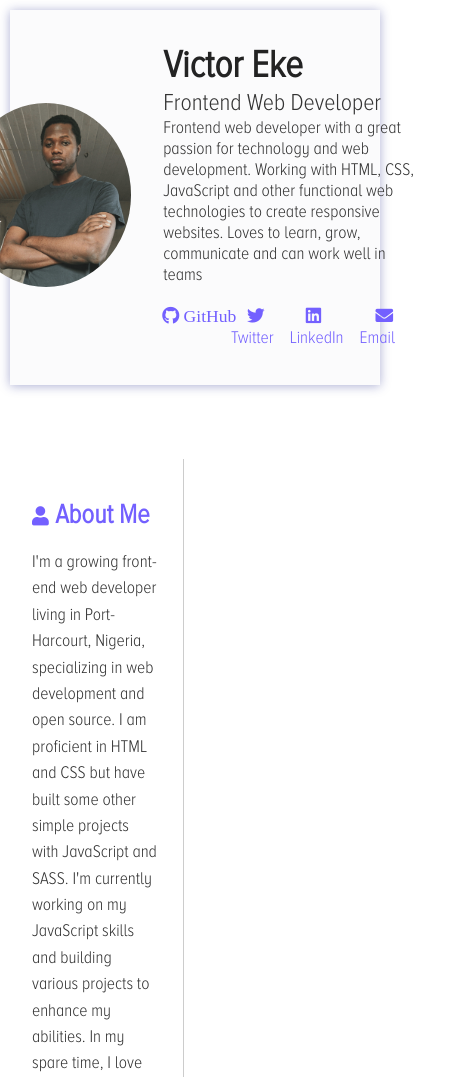
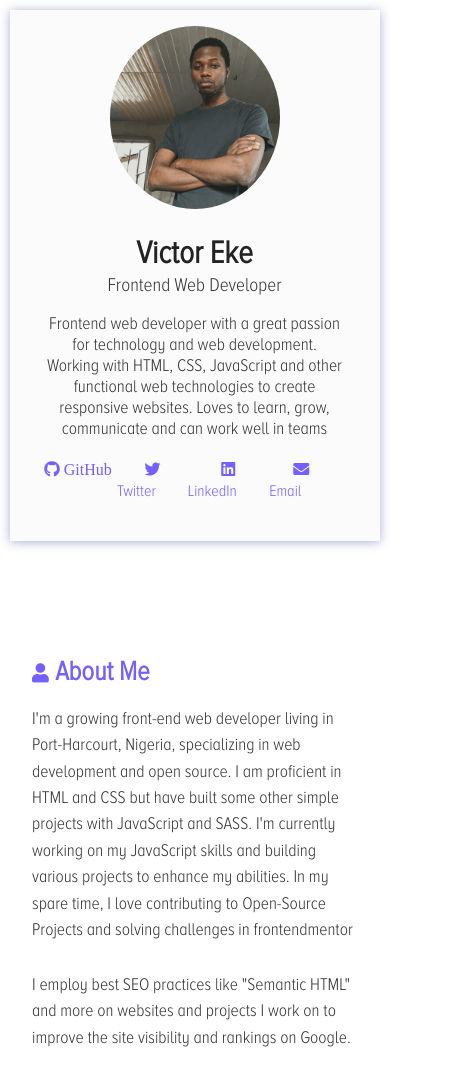
Before and after one commit to Evavic44/App, a plain HTML site: page index.html in a window 390 px wide. Shown: the top 1077 px of the page, 476 px wide, since content can reach past the window. Drawn offline with Linux system fonts and the light colour scheme.

Commit message:
Make screen responsive

```diff
--- a/css/style.css
+++ b/css/style.css
@@ -203,7 +203,7 @@ body {
    max-width: 400px;
 }
 
-/*
+
 footer {
    display: flex;
    flex-direction: column;
@@ -215,10 +215,10 @@ footer {
 
 footer img:nth-child(1) {width: 40px;}
 footer img:nth-child(2) {width: 100px;}
-footer img:nth-child(3) {width: 100px;} */
+footer img:nth-child(3) {width: 100px;}
 
 
-/* @media(max-width: 600px) {
+@media(max-width: 700px) {
    .profile {
       flex-direction: column;
       text-align: center;
@@ -233,12 +233,21 @@ footer img:nth-child(3) {width: 100px;} */
       font-size: 1.2rem;
       margin-bottom: 1rem;
    }
+}
 
-   .social-icons p {
-      display: none;
+@media(max-width: 600px) {
+   .profile {
+      padding: 1rem;
    }
 
-   footer img:nth-child(1) {width: 30px;}
-   footer img:nth-child(2) {width: 70px;}
-   footer img:nth-child(3) {width: 60px;}
-} */
+   .social li a{
+      font-size: 1rem;
+   }
+
+   #content {
+      display: grid;
+      grid-template-columns: 1fr;
+      padding: 1rem 0.5rem;
+      margin: 0;
+   }
+}
--- a/css/utilities.css
+++ b/css/utilities.css
@@ -46,17 +46,12 @@ span {
    color: var(--primary-color);
 }
 
-/* .btn-one {
-   background: #fff;
-   color: var(--text-secondary-color);
-   border: 1px solid rgba(0, 0, 0, 0.2);
-   font-size: 0.9rem;
-   border-radius: 100px;
-   padding: 8px 12px;
-   text-align: center;
-   list-style: none;
-} */
-
 .right-border {
    border-right: 1px solid #ccc;
 }
+
+@media(max-width: 700px) {
+   .right-border {
+      border-right: none;
+   }
+}
--- a/index.html
+++ b/index.html
@@ -280,7 +280,7 @@
    </section>
 </body>
 </html>
-   <!-- <div class="container link">
+   <div class="link container-large p-1">
    <a href="https://training.zuri.team/">HNG Internship</a>
    </div>
 
@@ -290,4 +290,4 @@
          <img src="images/zuri.png" alt="Zuri Logo">
          <img src="images/14g.png" alt="Ingressive for good Logo">
       </div>
-   </footer> -->
+   </footer>
```
